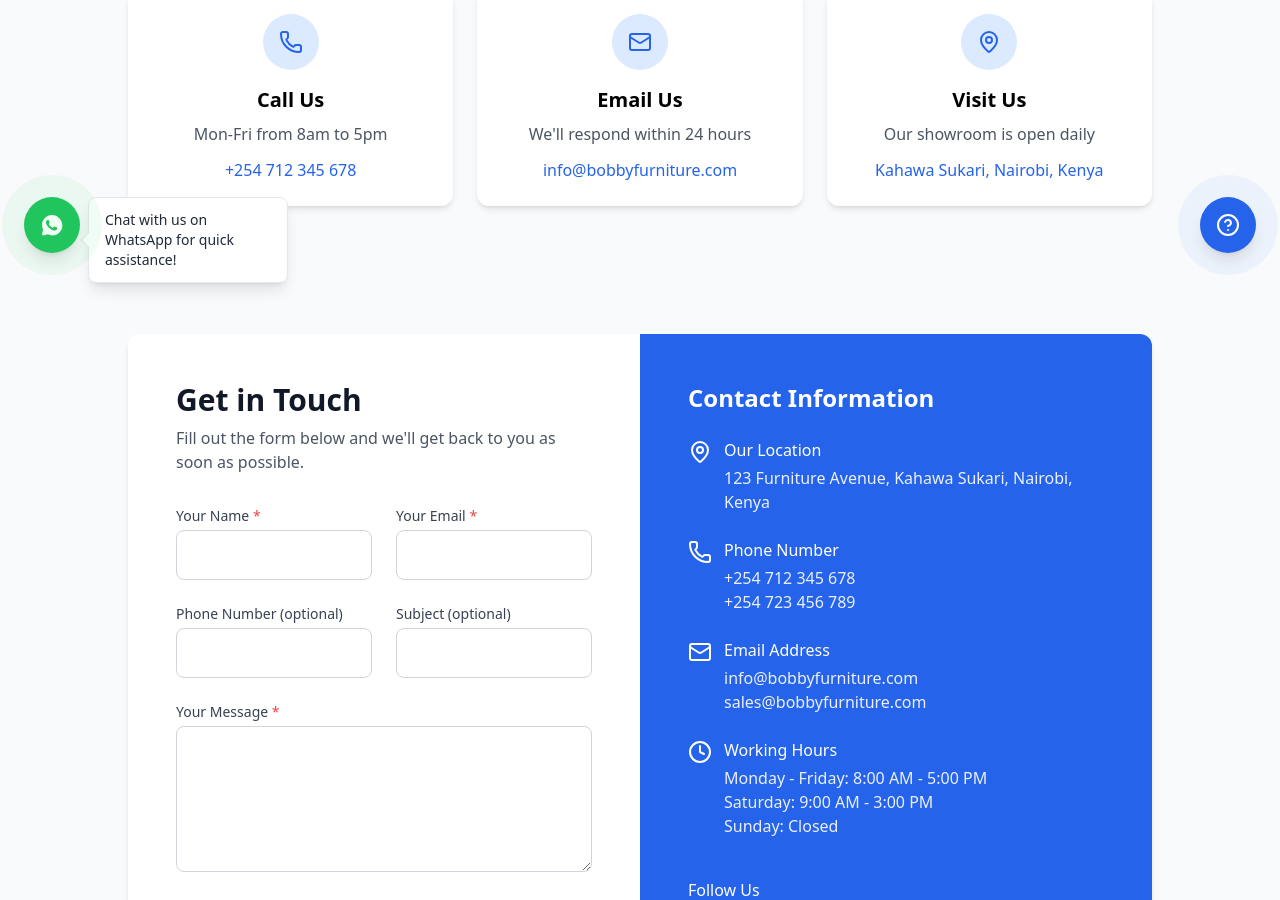
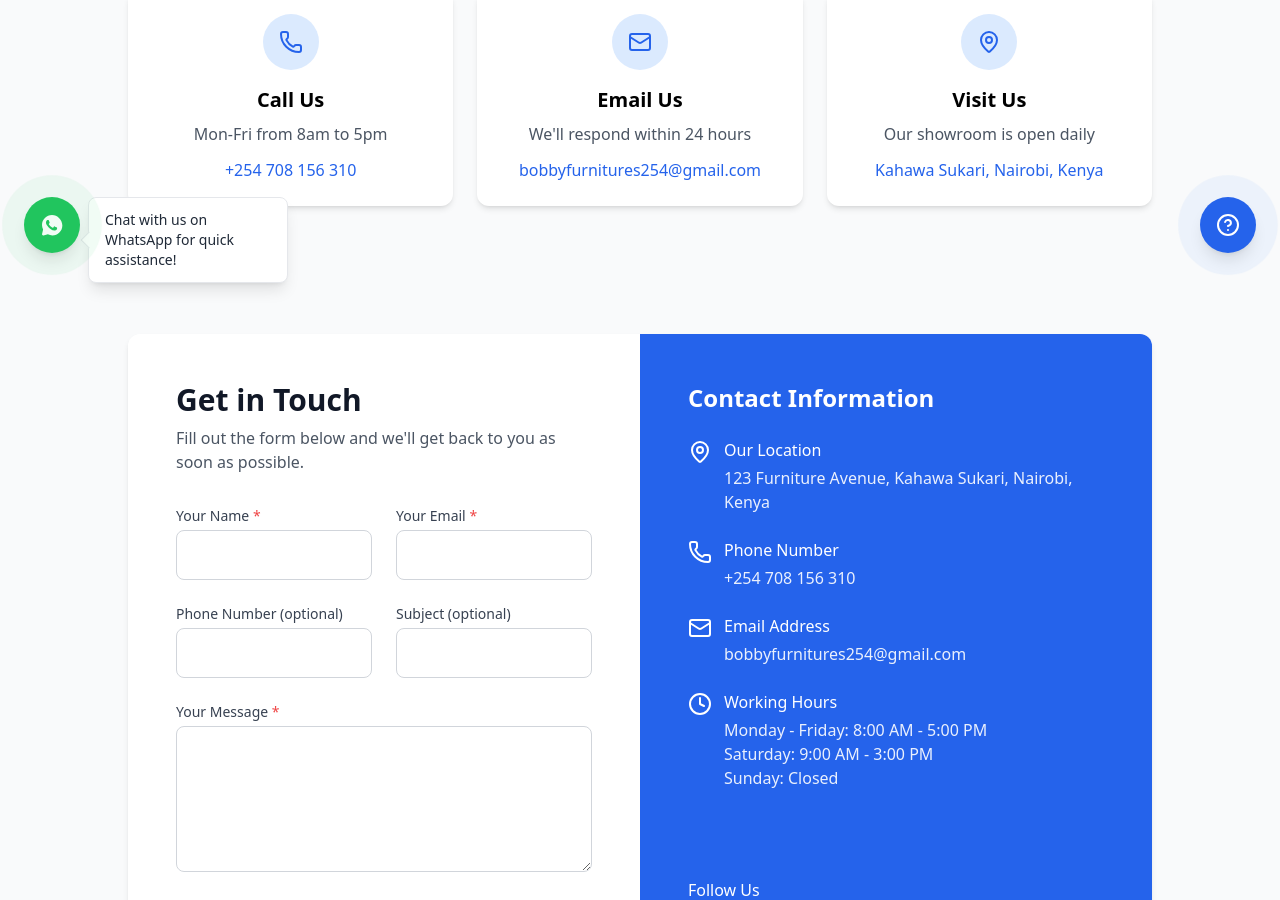
Before and after one commit to dev-in-Church/BobbyFurnitureFrontend, a React (Vite) app: page /contact in a window 1280 px wide. Shown: the part 523-1423 px from the top of the page. Built offline with nearby package versions, Linux system fonts and the light colour scheme.

Commit message:
update contact information on contact page

```diff
--- a/src/pages/ContactPage.jsx
+++ b/src/pages/ContactPage.jsx
@@ -155,7 +155,7 @@
               href="tel:+254712345678"
               className="text-blue-600 font-medium hover:underline"
             >
-              +254 712 345 678
+              +254 708 156 310
             </a>
           </div>
 
@@ -173,7 +173,7 @@
               href="mailto:info@bobbyfurniture.com"
               className="text-blue-600 font-medium hover:underline"
             >
-              info@bobbyfurniture.com
+              bobbyfurnitures254@gmail.com
             </a>
           </div>
 
@@ -383,8 +383,8 @@
                     <Phone className="w-6 h-6 mr-3 flex-shrink-0 mt-0.5" />
                     <div>
                       <p className="font-medium mb-1">Phone Number</p>
-                      <p className="opacity-90">+254 712 345 678</p>
-                      <p className="opacity-90">+254 723 456 789</p>
+                      <p className="opacity-90">+254 708 156 310</p>
+                      {/* <p className="opacity-90">+254 723 456 789</p> */}
                     </div>
                   </li>
 
@@ -392,8 +392,8 @@
                     <Mail className="w-6 h-6 mr-3 flex-shrink-0 mt-0.5" />
                     <div>
                       <p className="font-medium mb-1">Email Address</p>
-                      <p className="opacity-90">info@bobbyfurniture.com</p>
-                      <p className="opacity-90">sales@bobbyfurniture.com</p>
+                      <p className="opacity-90">bobbyfurnitures254@gmail.com</p>
+                      {/* <p className="opacity-90">sales@bobbyfurniture.com</p> */}
                     </div>
                   </li>
 
```
